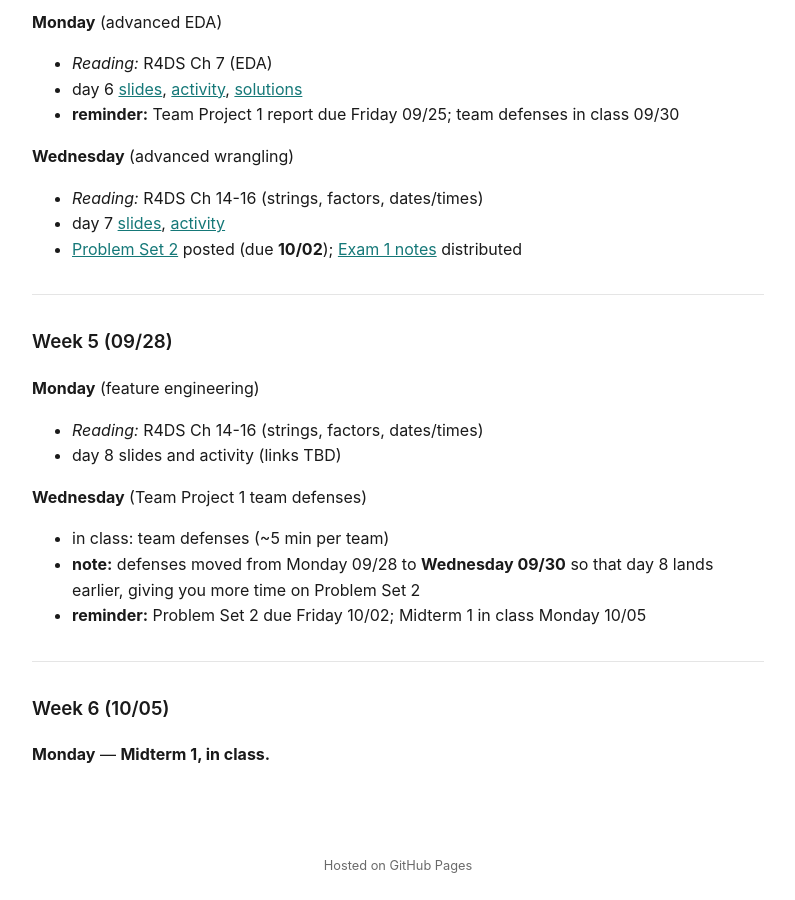
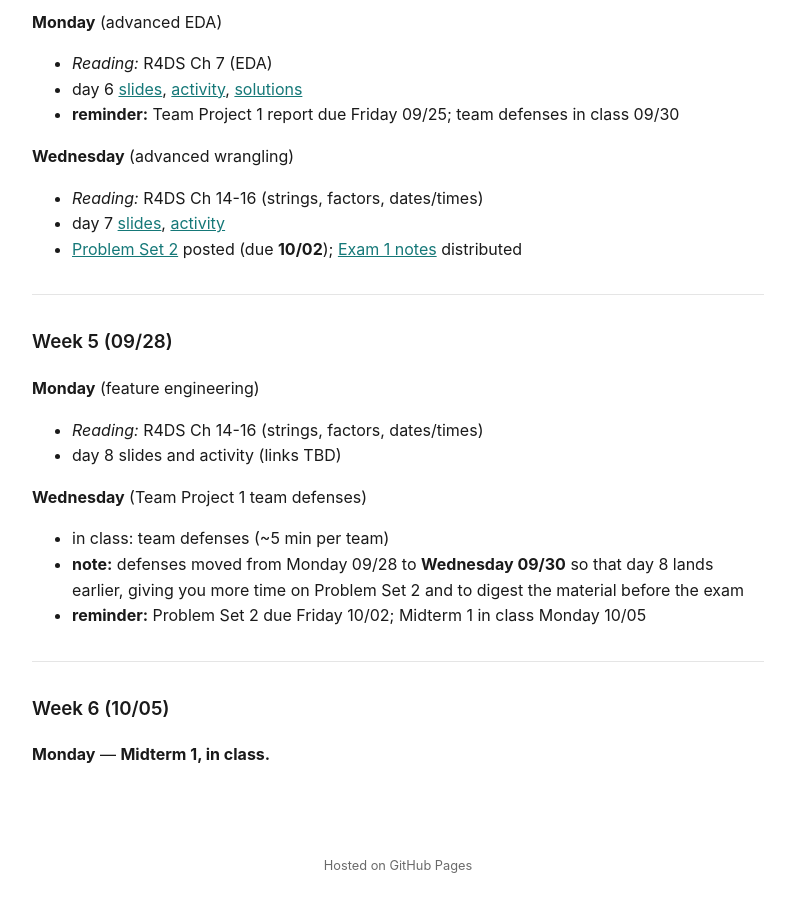
Before and after one commit to econ122-f26/home, a Jekyll site: the page built from README.md, in a window 1280 px wide and 900 px high, scrolled down 1711 px. Shown: the whole window, without its empty margins (242-1037 px from the left). Built offline with Jekyll 4.4.1, drawn with Linux system fonts in a browser that asks for light colours; our own code applies the rules of GitHub Pages for plain Markdown files.

Commit message:
Exam 1 notes: drop short-answer example; Week 5 note wording

```diff
--- a/README.md
+++ b/README.md
@@ -76,7 +76,8 @@
 **Wednesday** (Team Project 1 team defenses)
   -   in class: team defenses (~5 min per team)
   -   **note:** defenses moved from Monday 09/28 to **Wednesday 09/30** so that
-      day 8 lands earlier, giving you more time on Problem Set 2
+      day 8 lands earlier, giving you more time on Problem Set 2 and to digest
+      the material before the exam
   -   **reminder:** Problem Set 2 due Friday 10/02; Midterm 1 in class Monday 10/05
 
 ------------------------------------------------------------------------
```
Also changed, not shown: exam1_notes.md (+1 -2 lines).
